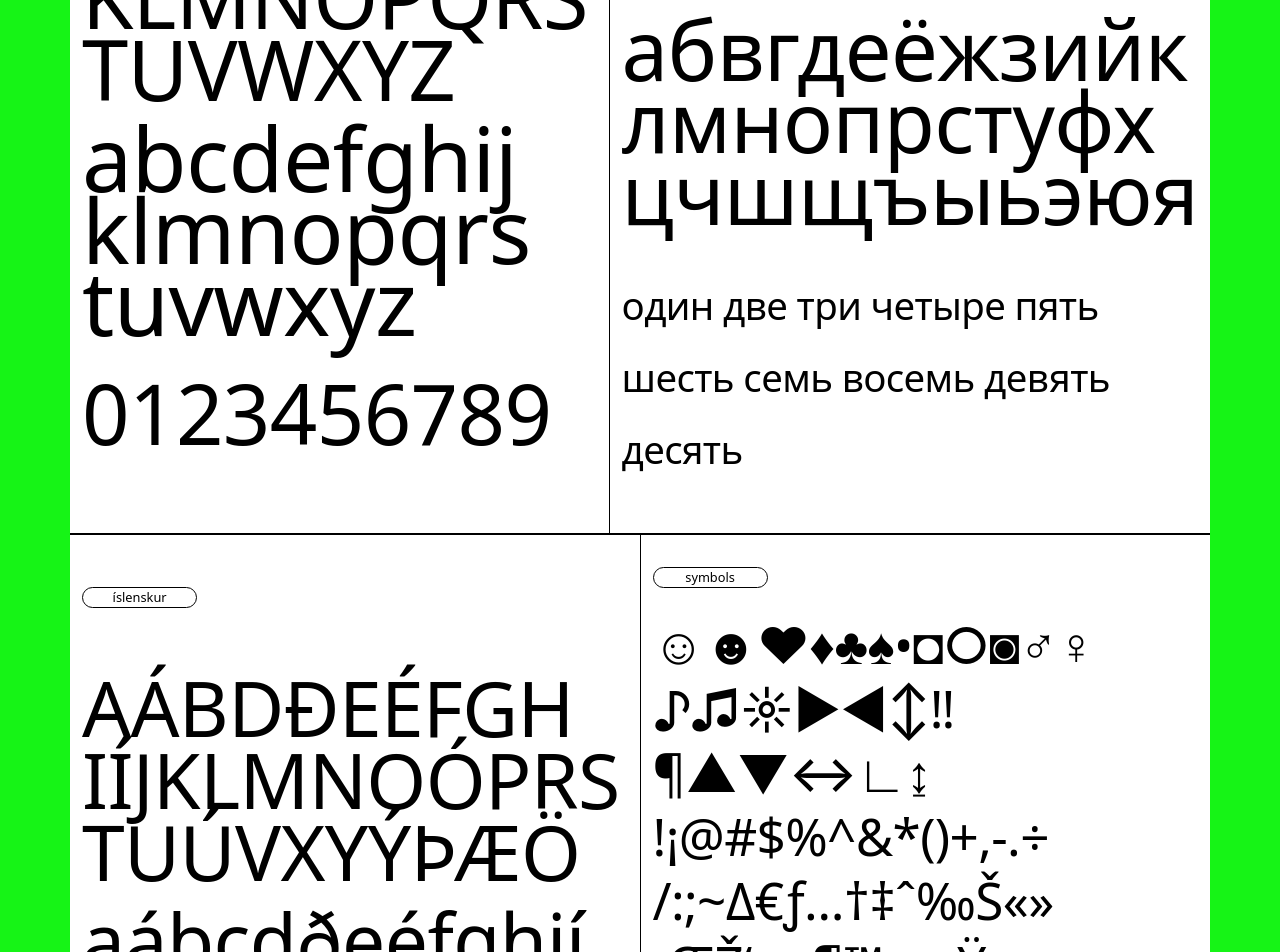
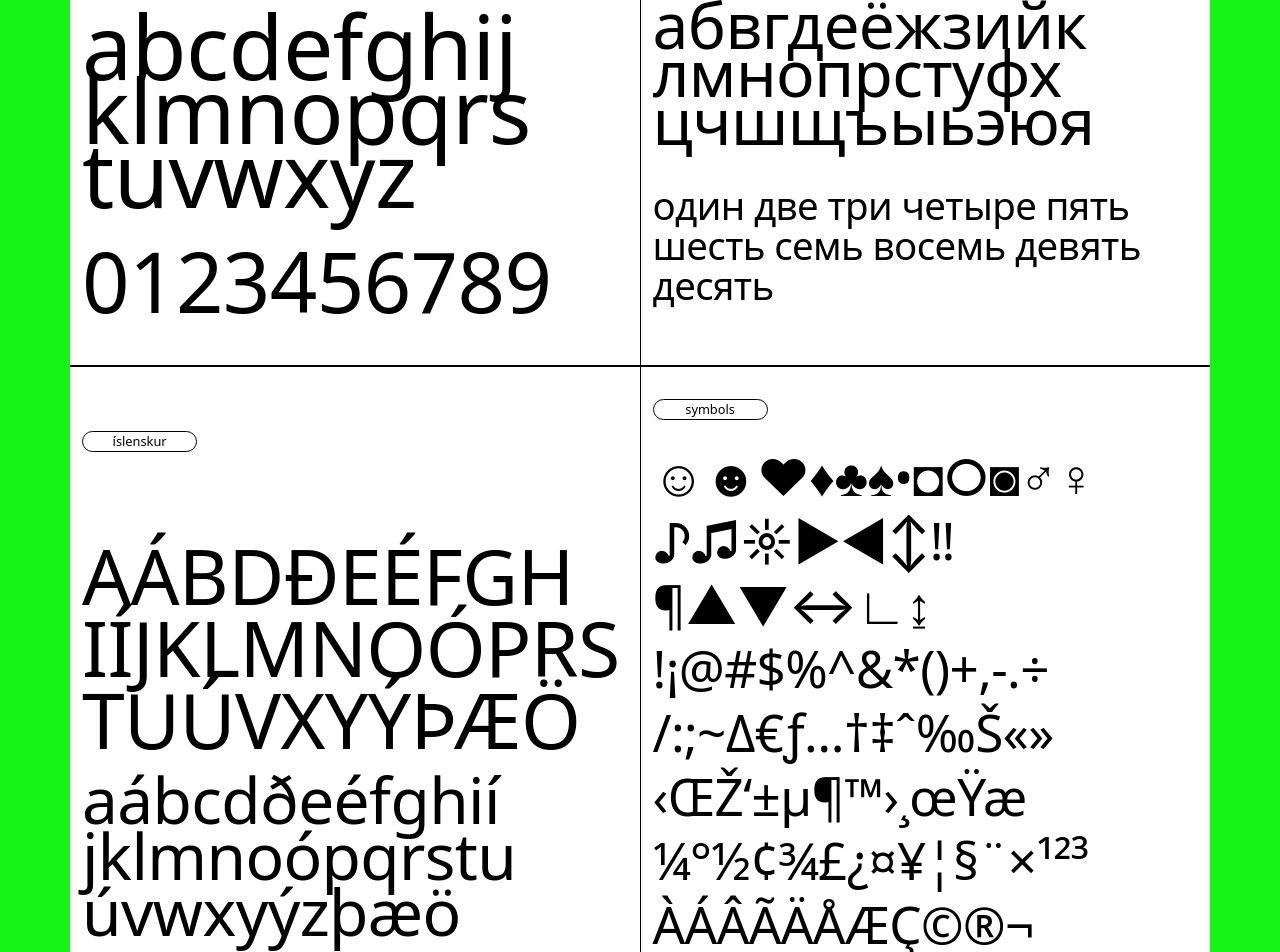
Before and after one commit to Kaltrunner/font-app, a React (Vite) app: page / in a window 1280 px wide. Shown: the part 2220-3172 px from the top of the page. Built offline with nearby package versions, Linux system fonts and the light colour scheme.

Commit message:
updated styles

```diff
--- a/src/components/body/Body.jsx
+++ b/src/components/body/Body.jsx
@@ -48,7 +48,7 @@ function Body() {
                 <br />
                 ЦЧШЩЪЫЬЭЮЯ
               </p>
-              <p className="character-list">
+              <p className="character-list russian-lower">
                 абвгдеёжзийк
                 <br />
                 лмнопрстуфх
--- a/src/components/body/body.css
+++ b/src/components/body/body.css
@@ -242,14 +242,22 @@
 
 .lower {
     font-size: 7vw;
+    line-height: 8vh;
 }
 
 .russian {
     font-size: 5vw;
+    line-height: 7vh;
+}
+
+.russian-lower {
+    font-size: 5vw;
+    line-height: 6vh;
 }
 
 .russian-num {
     font-size: 3vw;
+    line-height: 5vh;
 }
 
 .icelandic {
@@ -257,5 +265,6 @@
 }
 
 .icelandic-lower {
-    font-size: 6vw;
+    font-size: 5vw;
+    line-height: 7vh;
 }
```
